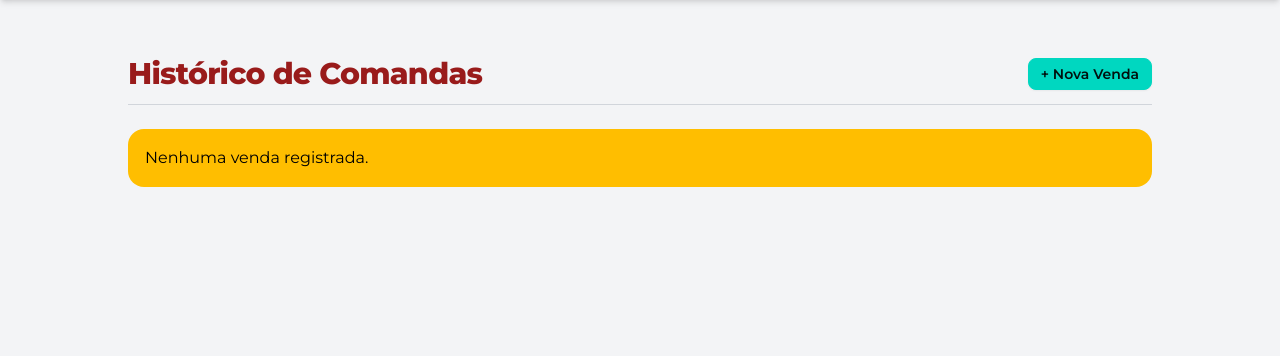
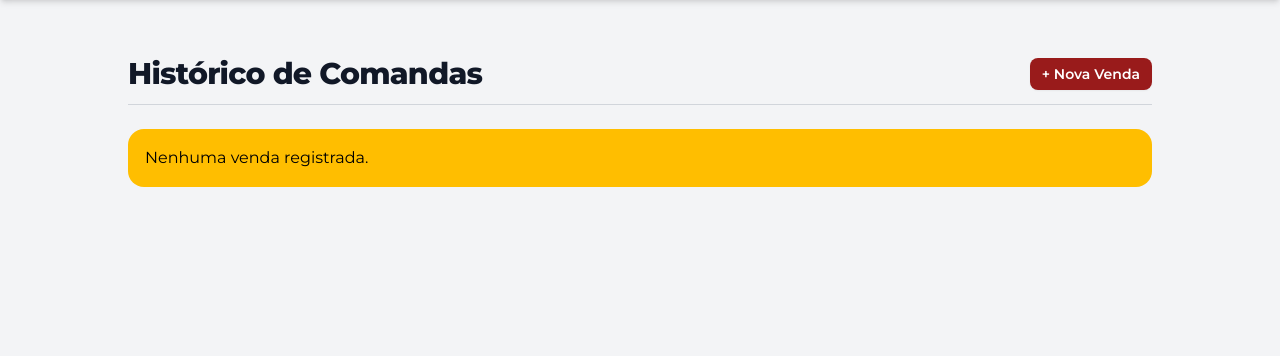
Before and after one commit to Projeto-Web-Kayky/disk-da-maga, a Django app: page /sales/ in a window 1280 px wide. Shown: the part 64-420 px from the top of the page. Run offline with Django 5.2, Linux system fonts and the light colour scheme; data that the repository does not hold is empty; some libraries are stand-ins or nearby versions.

Commit message:
style: Mudança nas cores dos botões

```diff
--- a/sales/templates/sale_list.html
+++ b/sales/templates/sale_list.html
@@ -3,8 +3,8 @@
 {% block content %}
 <div class="max-w-5xl mx-auto mt-8 space-y-6">
     <div class="flex justify-between items-center border-b border-gray-300 pb-3">
-        <h1 class="text-3xl font-extrabold text-red-800 tracking-tight">Histórico de Comandas</h1>
-        <a href="{% url 'sale_create' %}" class="btn btn-accent btn-sm">+ Nova Venda</a>
+        <h1 class="text-3xl font-extrabold tracking-tight">Histórico de Comandas</h1>
+        <a href="{% url 'sale_create' %}" class="btn bg-red-800 hover:bg-red-900 border-none btn-sm text-white">+ Nova Venda</a>
     </div>
 
     <div class="space-y-4">
@@ -20,7 +20,7 @@
                         R$ {{ sale.balance }}</p>
                 </div>
                 <div>
-                    <a href="{% url 'sale_detail' sale.id %}" class="btn btn-sm btn-outline">Ver</a>
+                    <a href="{% url 'sale_detail' sale.id %}" class="btn btn-sm bg-white hover:bg-stone-400 border-none">Abrir comanda</a>
                 </div>
             </div>
         </div>
```
